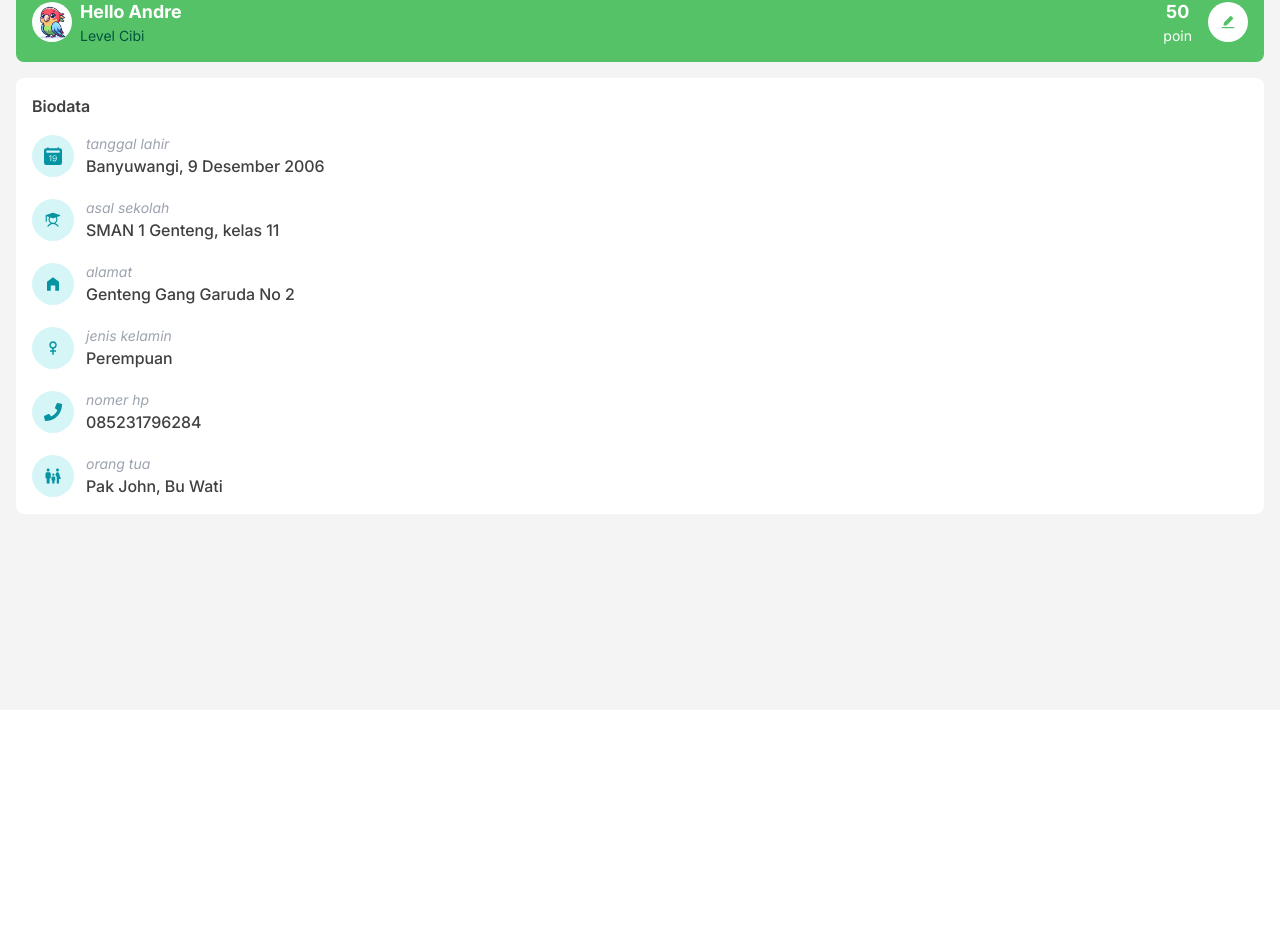
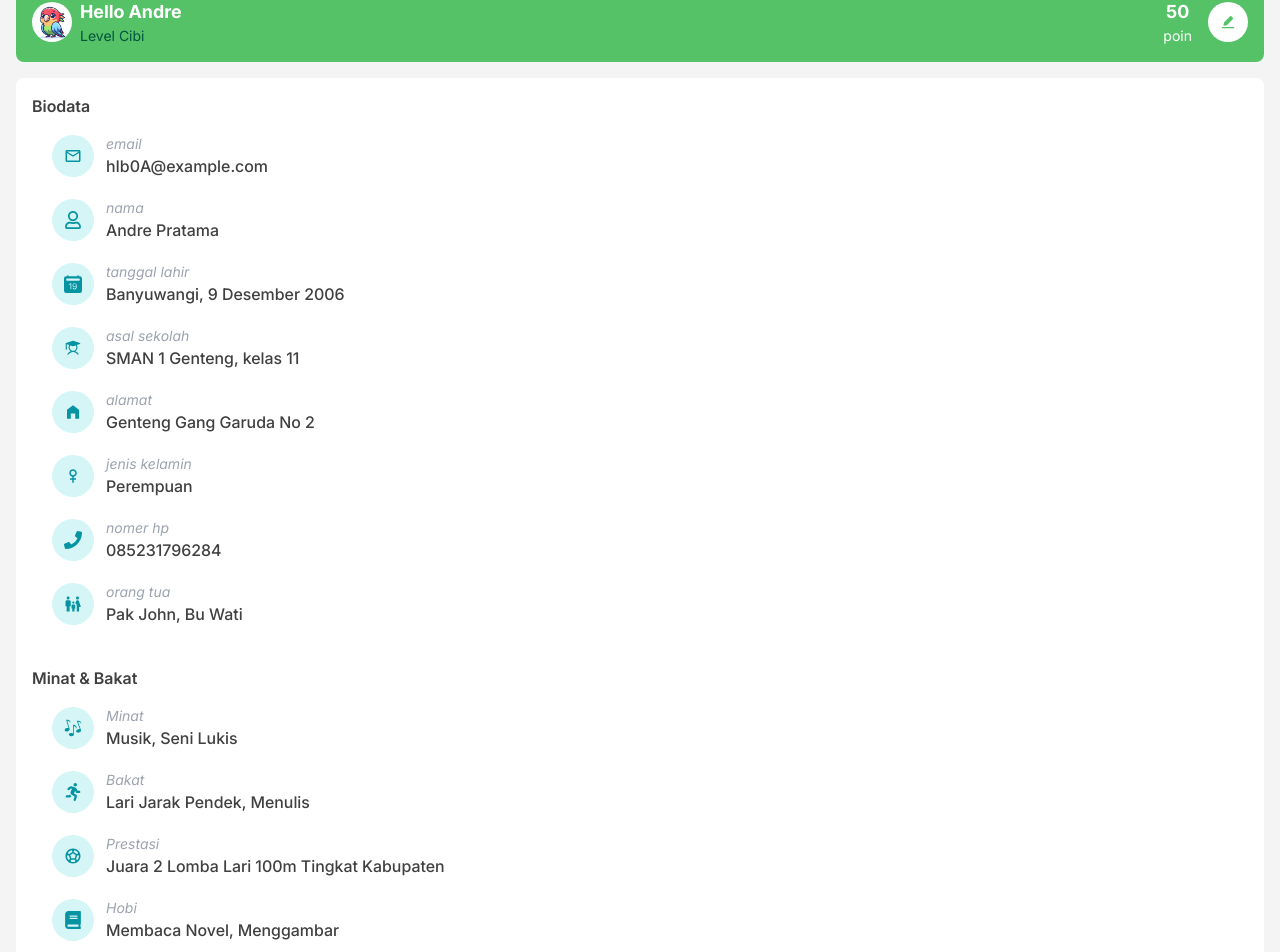
Before and after one commit to Firay24/JD-FiraYusiRukmana-jcc-frontend, a Next.js app: page /member/profile in a window 1280 px wide. Shown: the part 90-1042 px from the top of the page. Before the commit the page ends 800 px from the top, so only its background shows below. Built offline with nearby package versions, Linux system fonts and the light colour scheme.

Commit message:
feat(member): enhance profile page UI
- Add email, name, and other fields
- Improve layout and styling
- Add icons for better readability

```diff
--- a/src/app/member/profile/page.tsx
+++ b/src/app/member/profile/page.tsx
@@ -3,11 +3,13 @@ import Navbar from "@/components/module/Navbar";
 import { navbarMenuMember } from "@/data/navbarMember";
 import React, { useEffect, useState } from "react";
 import { AiFillEdit } from "react-icons/ai";
-import { MdHomeFilled, MdOutlineFamilyRestroom } from "react-icons/md";
+import { MdHomeFilled, MdOutlineEmail, MdOutlineFamilyRestroom, MdOutlineSportsSoccer } from "react-icons/md";
 import { PiStudentFill } from "react-icons/pi";
 import { BsCalendar2DateFill } from "react-icons/bs";
 import { CgGenderFemale } from "react-icons/cg";
-import { FaPhone } from "react-icons/fa";
+import { FaBook, FaPhone, FaRegUser, FaRunning } from "react-icons/fa";
+import { CiUser } from "react-icons/ci";
+import { GiMusicalNotes } from "react-icons/gi";
 
 const Profile = () => {
   const [isScrolled, setIsScrolled] = useState(false);
@@ -31,7 +33,7 @@ const Profile = () => {
       {/* main */}
       <div className="grid grid-cols-1 gap-4 px-4">
         {/* header */}
-        <div className="bg-base-green rounded-lg p-4">
+        <div className="rounded-lg bg-base-green p-4">
           <div className="flex items-center justify-between">
             <div className="flex items-center gap-2">
               <div>
@@ -47,7 +49,7 @@ const Profile = () => {
                 <p className="text-lg font-bold">50</p>
                 <p className="text-sm">poin</p>
               </div>
-              <button type="button" className="text-base-green inline-flex h-fit items-center rounded-full bg-white p-3 text-center">
+              <button type="button" className="inline-flex h-fit items-center rounded-full bg-white p-3 text-center text-base-green">
                 <AiFillEdit />
               </button>
             </div>
@@ -56,8 +58,28 @@ const Profile = () => {
 
         {/* main */}
         <div className="rounded-lg bg-white p-4">
+          {/* biodata */}
+          <div>
             <p className="mb-4 font-semibold text-neutral-700">Biodata</p>
-          <div className="grid grid-cols-1 gap-5">
+            <div className="grid grid-cols-1 gap-5 ps-5">
+              <div className="flex items-center gap-3">
+                <div className="h-fit w-fit rounded-full bg-teal-100 p-3 text-lg text-teal-500">
+                  <MdOutlineEmail />
+                </div>
+                <div>
+                  <p className="text-sm italic text-gray-400">email</p>
+                  <p className="font-medium text-neutral-700">hIb0A@example.com</p>
+                </div>
+              </div>
+              <div className="flex items-center gap-3">
+                <div className="h-fit w-fit rounded-full bg-teal-100 p-3 text-lg text-teal-500">
+                  <FaRegUser />
+                </div>
+                <div>
+                  <p className="text-sm italic text-gray-400">nama</p>
+                  <p className="font-medium text-neutral-700">Andre Pratama</p>
+                </div>
+              </div>
               <div className="flex items-center gap-3">
                 <div className="h-fit w-fit rounded-full bg-teal-100 p-3 text-lg text-teal-500">
                   <BsCalendar2DateFill />
@@ -114,6 +136,49 @@ const Profile = () => {
               </div>
             </div>
           </div>
+          {/* minat bakat */}
+          <div className="mt-10">
+            <p className="mb-4 font-semibold text-neutral-700">Minat & Bakat</p>
+            <div className="grid grid-cols-1 gap-5 ps-5">
+              <div className="flex items-center gap-3">
+                <div className="h-fit w-fit rounded-full bg-teal-100 p-3 text-lg text-teal-500">
+                  <GiMusicalNotes />
+                </div>
+                <div>
+                  <p className="text-sm italic text-gray-400">Minat</p>
+                  <p className="font-medium text-neutral-700">Musik, Seni Lukis</p>
+                </div>
+              </div>
+              <div className="flex items-center gap-3">
+                <div className="h-fit w-fit rounded-full bg-teal-100 p-3 text-lg text-teal-500">
+                  <FaRunning />
+                </div>
+                <div>
+                  <p className="text-sm italic text-gray-400">Bakat</p>
+                  <p className="font-medium text-neutral-700">Lari Jarak Pendek, Menulis</p>
+                </div>
+              </div>
+              <div className="flex items-center gap-3">
+                <div className="h-fit w-fit rounded-full bg-teal-100 p-3 text-lg text-teal-500">
+                  <MdOutlineSportsSoccer />
+                </div>
+                <div>
+                  <p className="text-sm italic text-gray-400">Prestasi</p>
+                  <p className="font-medium text-neutral-700">Juara 2 Lomba Lari 100m Tingkat Kabupaten</p>
+                </div>
+              </div>
+              <div className="flex items-center gap-3">
+                <div className="h-fit w-fit rounded-full bg-teal-100 p-3 text-lg text-teal-500">
+                  <FaBook />
+                </div>
+                <div>
+                  <p className="text-sm italic text-gray-400">Hobi</p>
+                  <p className="font-medium text-neutral-700">Membaca Novel, Menggambar</p>
+                </div>
+              </div>
+            </div>
+          </div>
+        </div>
       </div>
     </div>
   );
```
Lines whose indentation alone changed are shown as unchanged.
